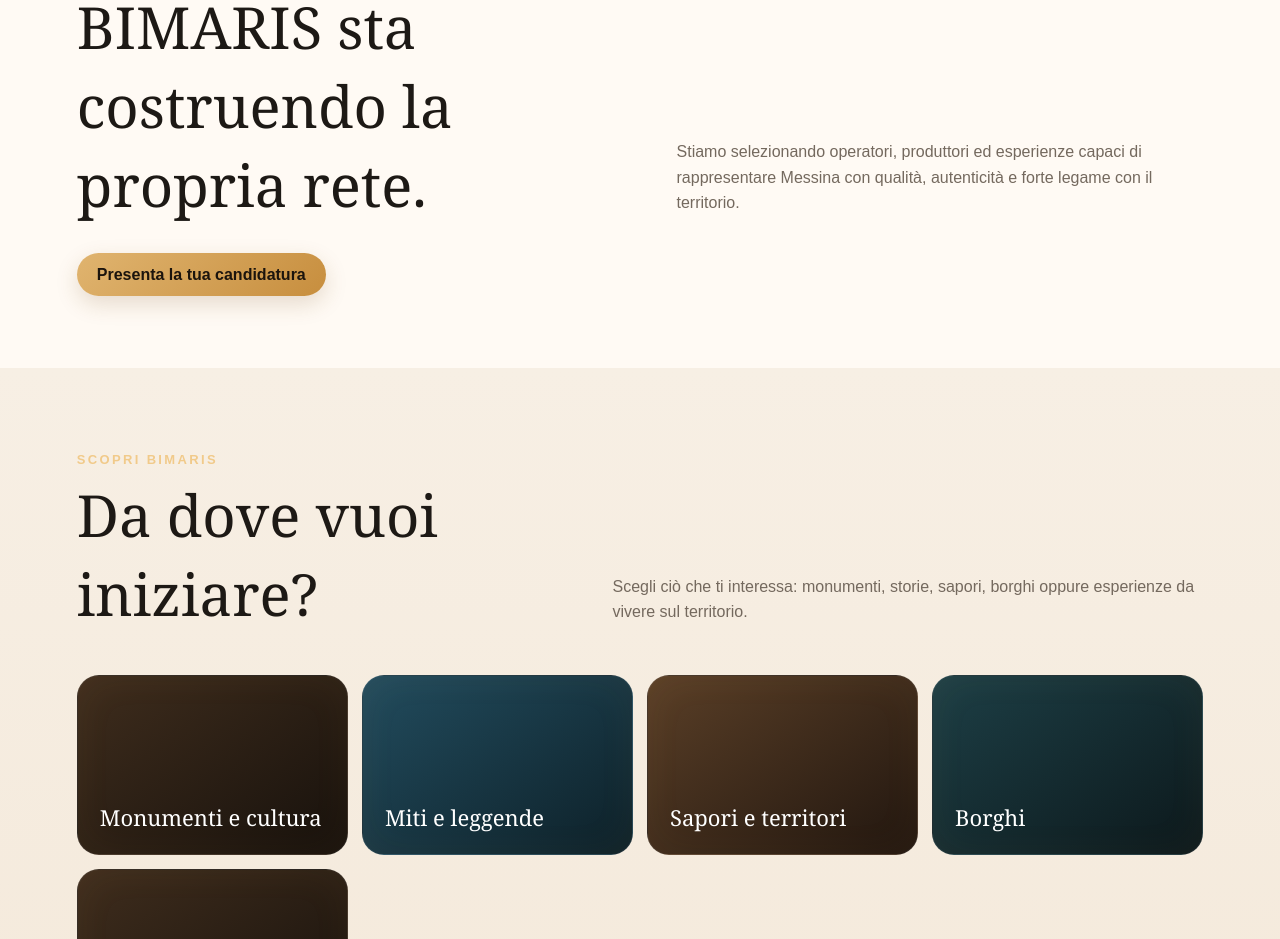
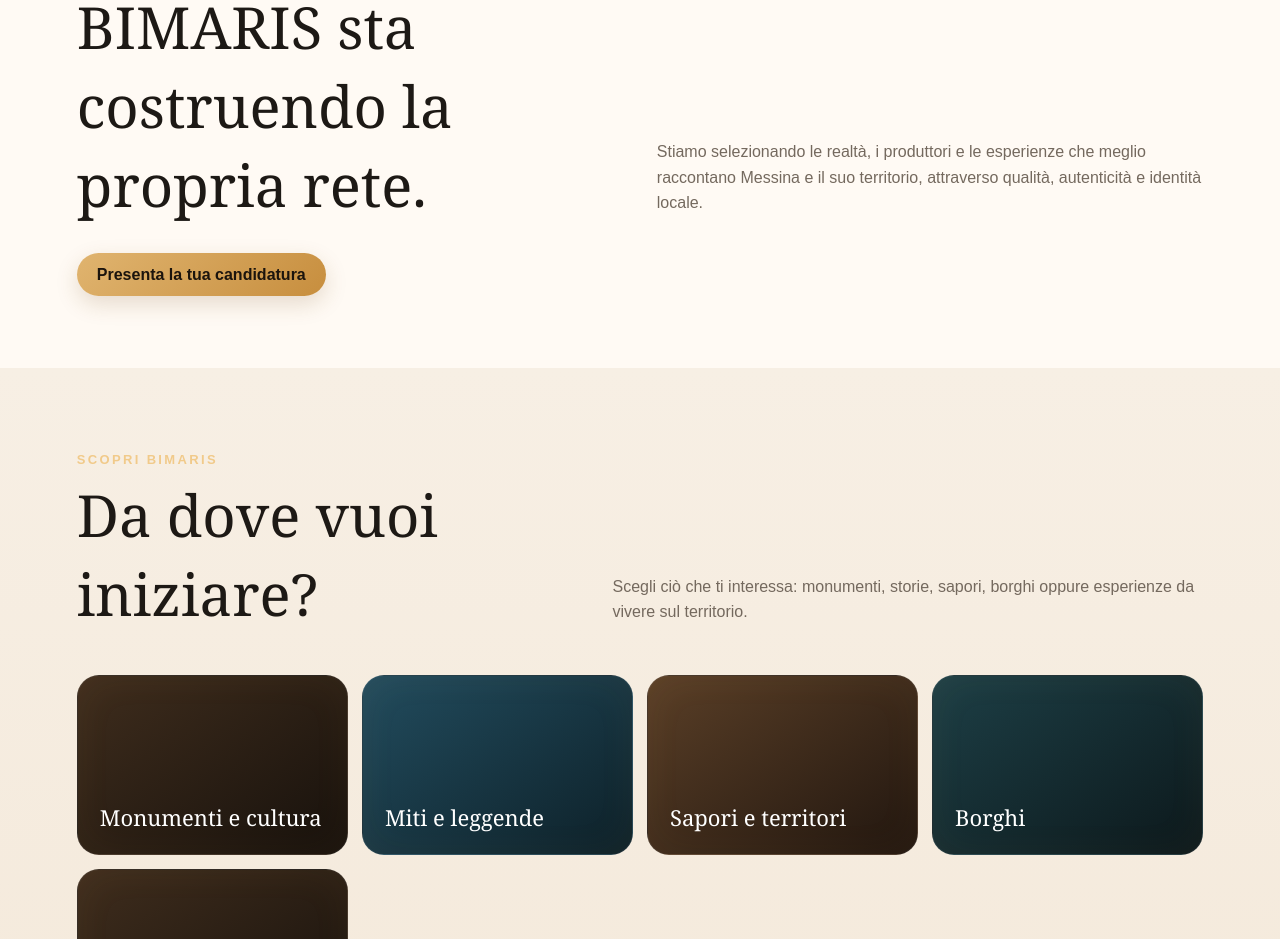
Before and after one commit to giovannibrunetto/bimaris-platform, a Next.js app in the folder apps/web/: page / in a window 1280 px wide. Shown: the part 1260-2199 px from the top of the page. Built offline with nearby package versions, Linux system fonts and the light colour scheme.

Commit message:
Refine operator network copy on homepage

```diff
--- a/apps/web/app/page.tsx
+++ b/apps/web/app/page.tsx
@@ -31,7 +31,7 @@ export default function Home() {
       <section className="section">
         <div className="section-head">
           <div><div className="kicker">Sei un operatore del territorio?</div><h2>BIMARIS sta costruendo la propria rete.</h2></div>
-          <p>Stiamo selezionando operatori, produttori ed esperienze capaci di rappresentare Messina con qualità, autenticità e forte legame con il territorio.</p>
+          <p>Stiamo selezionando le realtà, i produttori e le esperienze che meglio raccontano Messina e il suo territorio, attraverso qualità, autenticità e identità locale.</p>
         </div>
         <Link className="button" href="/operatori/candidatura">Presenta la tua candidatura</Link>
       </section>
```
